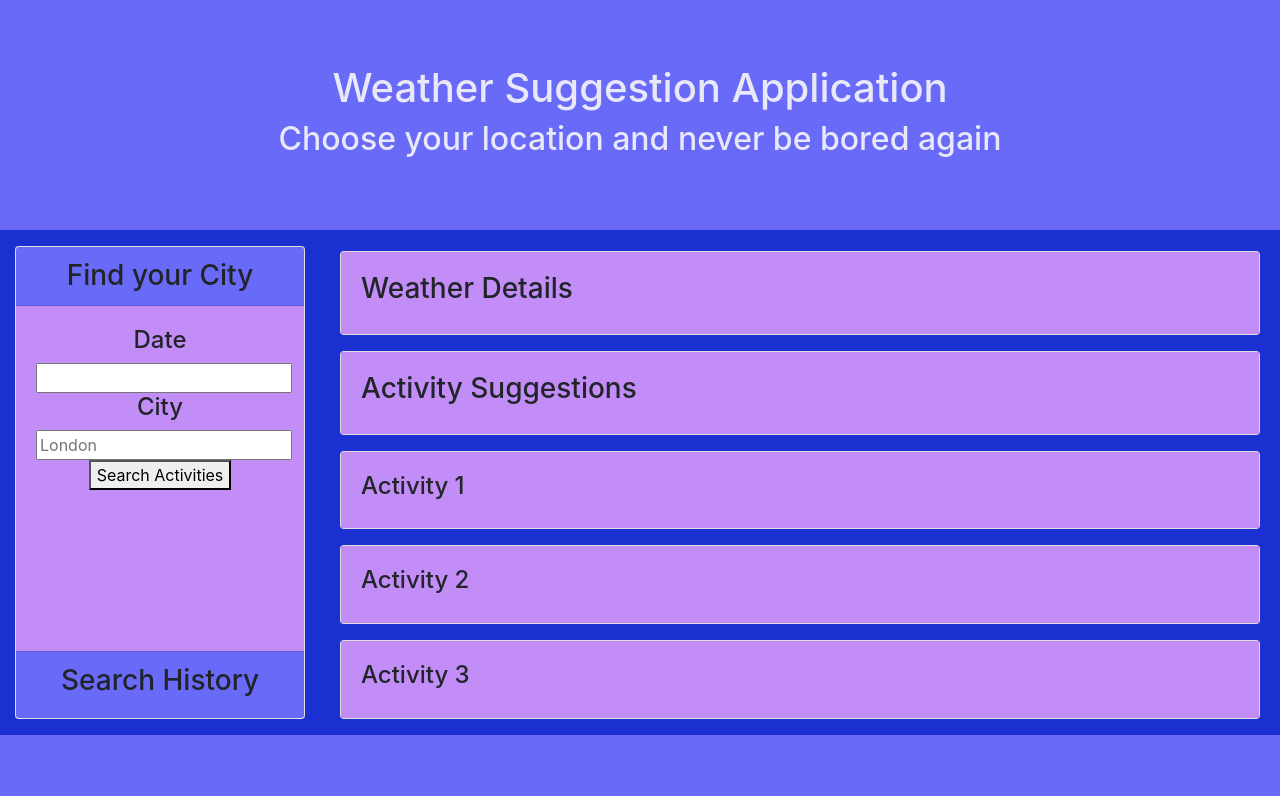
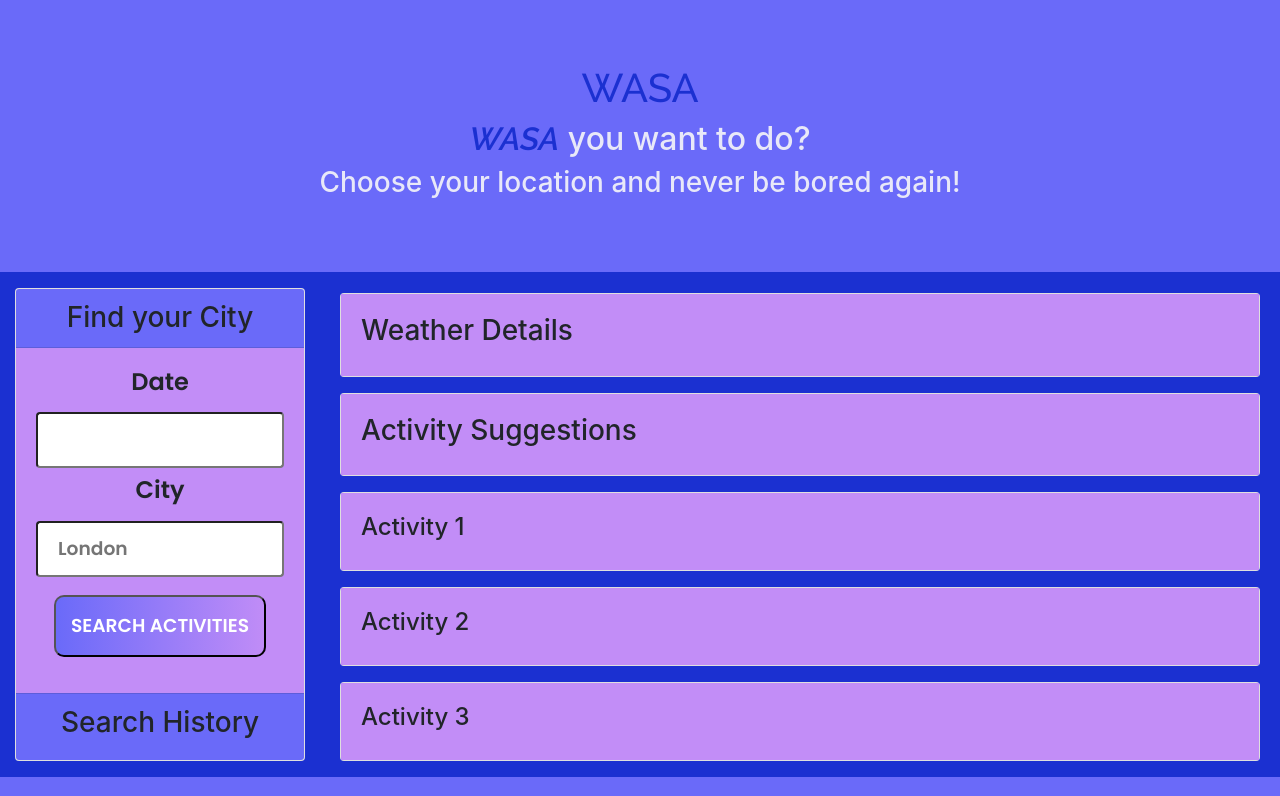
Before and after one commit to tyrkgithub/Weather-Activity-Suggester-Application, a plain HTML site: page index.html in a window 1280 px wide. Shown: the top 796 px of the page. Drawn offline with nearby package versions, Linux system fonts and the light colour scheme.

Commit message:
adding Alternative suggestions to css stytlings of page

```diff
--- a/index.html
+++ b/index.html
@@ -8,6 +8,12 @@
   <link rel="stylesheet" href="style.css" />
   <link rel="stylesheet" href="https://stackpath.bootstrapcdn.com/bootstrap/4.3.1/css/bootstrap.min.css" />
   <link rel="stylesheet" href="https://stackpath.bootstrapcdn.com/font-awesome/4.7.0/css/font-awesome.min.css" />
+  <!-- google Fonts -->
+  <link rel="preconnect" href="https://fonts.googleapis.com">
+  <link rel="preconnect" href="https://fonts.gstatic.com" crossorigin>
+  <link
+    href="https://fonts.googleapis.com/css2?family=Poppins:wght@600&family=Raleway:ital,wght@0,500;1,600&display=swap"
+    rel="stylesheet">
   <title>Weather Applciation</title>
 </head>
 
@@ -17,8 +23,9 @@
 <!-- header section -->
 <header class="jumbotron jumbotron-fluid custom-jumbotron" id="header">
   <div class="container text-center">
-    <h1>Weather Suggestion Application</h1>
-    <h2>Choose your location and never be bored again</h2>
+    <h1>WASA</h1>
+    <h2><span id=logo>WASA</span> you want to do?</h2>
+    <h3>Choose your location and never be bored again!</h3>
   </div>
 </header>
 
--- a/script.js
+++ b/script.js
@@ -16,7 +16,7 @@ let day6 = moment().add(5, "days").format("DD/MM/YYYY");
 
 // datepicker functionality
 $(function () {
-  $("#datepicker").datepicker({ minDate: 0, maxDate: "+5D" });
+  $("#datepicker").datepicker({ minDate: 0, maxDate: "+5D", hideIfNoPrevNext: true, duration: '' });
 });
 
 // Call Weather API
@@ -65,7 +65,7 @@ function callAPI(city) {
       }
       localStorage.setItem("historyLocation", JSON.stringify(storage));
       for (let i = 0; i < storage.length; i++) {
-        let historyBtn = $("<button>").text(storage[i]);
+        let historyBtn = $("<button>").text(storage[i]).addClass("historyBtn button");
 
         historyBtn.on("click", function (event) {
           event.preventDefault();
@@ -118,11 +118,11 @@ function callAPI(city) {
       let currentWeather = $("#currentWeather");
       currentWeather.text(
         "The weather for " +
-          dateSearch +
-          " " +
-          userSearch +
-          " is " +
-          weatherDescription
+        dateSearch +
+        " " +
+        userSearch +
+        " is " +
+        weatherDescription
       );
       //   Current Weather to Activity Key
       if (weatherMain == "Clear") {
@@ -283,7 +283,7 @@ function initPage() {
   let storage = JSON.parse(localStorage.getItem("historyLocation"));
   if (storage !== null) {
     for (let i = 0; i < storage.length; i++) {
-      let historyBtn = $("<button>").text(storage[i]).addClass("historyBtn");
+      let historyBtn = $("<button>").text(storage[i]).addClass("historyBtn button");
       $("#history").append(historyBtn);
 
       historyBtn.on("click", function (event) {
--- a/style.css
+++ b/style.css
@@ -14,9 +14,9 @@
   --rain2: #3772ea;
   --thunderstorm1: #75758d;
   --thundetstorm2: #454564;
-  --main1: rgb(106, 106, 249);
-  --main2: rgb(194, 141, 247);
-  --main3: rgb(27, 48, 209);
+  --main1: #6A6AF9;
+  --main2: #C28DF7;
+  --main3: #1B30D1;
   --main4: beige;
   --text1: #e8e8f8;
   --text2: #15151e;
@@ -27,6 +27,18 @@ body {
   background-color: var(--main3) !important;
   display: block;
   margin: 8px;
+}
+
+h1 {
+  font-family: 'Raleway', sans-serif;
+  color: var(--main3);
+}
+
+#logo {
+  font-family: 'Raleway', sans-serif;
+  font-weight: 600;
+  font-style: italic;
+  color: var(--main3);
 }
 
 .jumbotron {
@@ -42,9 +54,46 @@ body {
   background-color: var(--main3);
 }
 
-.input {}
+input[type=text] {
+  width: 100%;
+  padding: 12px 20px;
+  margin: 8px 0;
+  box-sizing: border-box;
+  border-radius: 4px;
+}
 
-.button {}
+.card-text {
+  text-align: center !important;
+  font-family: 'Poppins', sans-serif;
+  font-size: 14pt;
+
+}
+
+
+
+.button {
+  background-image: linear-gradient(to right, #6A6AF9 0%, #C28DF7 51%, #1B30D1 100%);
+
+  padding: 15px 15px;
+  text-align: center;
+  text-transform: uppercase;
+  transition: 0.5s;
+  background-size: 200% auto;
+  color: white;
+
+  border-radius: 10px;
+  margin: 0 auto;
+  display: block;
+  margin-top: 10px;
+}
+
+.button:hover {
+  background-position: right center;
+  /* change the direction of the change here */
+  color: #fff;
+  box-shadow: 0 0 20px #eee;
+  text-decoration: none;
+}
 
 .card {}
 
@@ -62,7 +111,6 @@ body {
   background-color: var(--main2) !important;
 }
 
-.card-text {}
 
 .card-footer {
   background-color: var(--main1) !important;
@@ -72,13 +120,36 @@ body {
 .container {}
 
 .ui-datepicker {
-  background: #333;
-  border: 1px solid #555;
-  color: #EEE;
+  background: var(--main4);
+  border-radius: 10px;
+  text-align: center;
 }
 
-.container {
+.ui-datepicker-header {
+  background: var(--main1);
+  color: #e0e0e0;
+  font-weight: bold;
+  line-height: 30px;
+  border-width: 1px 0 0 0;
+  border-style: solid;
+  border-color: var(--main4);
 }
 
-.weatherImg {
+.ui-datepicker-title {
+  text-align: center;
 }
+
+
+.ui-datepicker th {
+  text-transform: uppercase;
+  background: var(--main4);
+  font-size: 10pt;
+  padding: 10px 11px;
+  color: #666666;
+  text-shadow: 1px 0px 0px #fff;
+  filter: dropshadow(color=#fff, offx=1, offy=0);
+}
+
+.container {}
+
+.weatherImg {}
```
